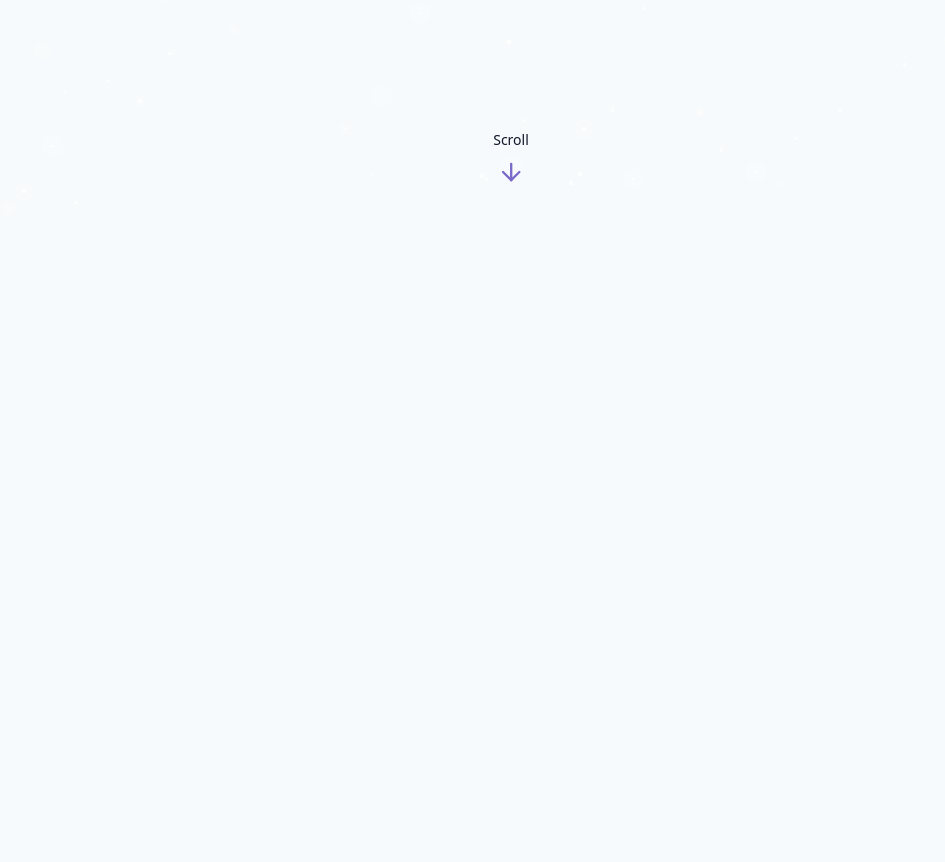
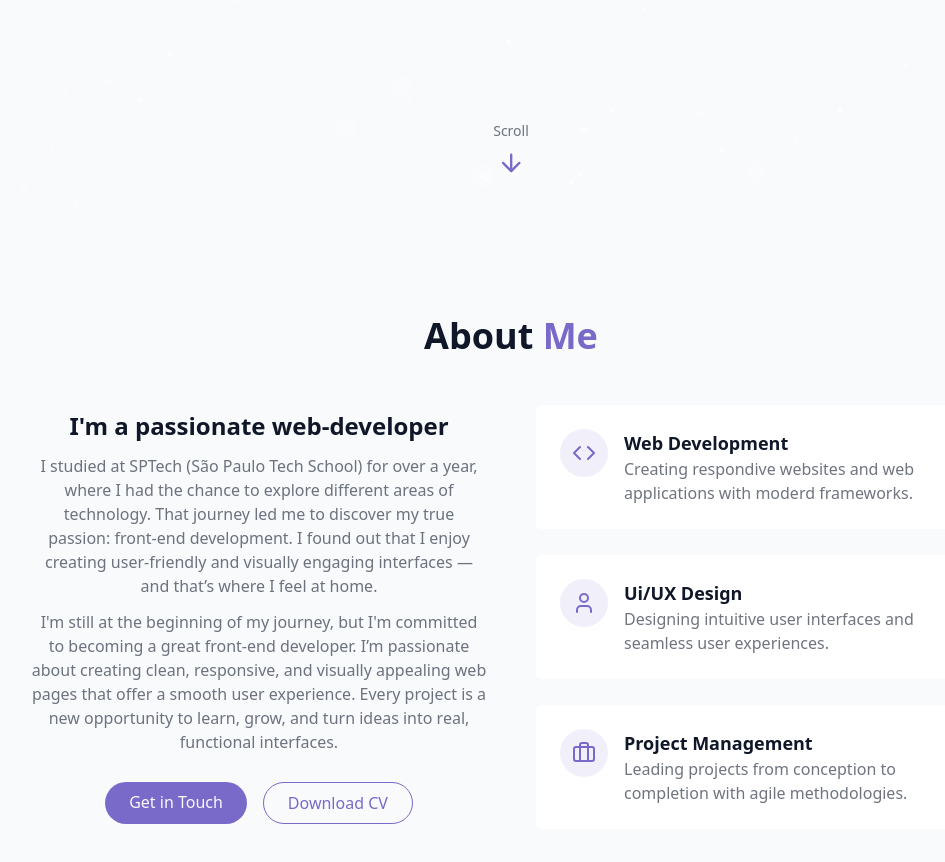
Before and after one commit to ErickHlee/React-Course, a React (Vite) app: page / in a window 1280 px wide. Shown: the part 580-1442 px from the top of the page, without its empty margins (129-1074 px from the left). Before the commit the page ends 800 px from the top, so only its background shows below. Built offline with nearby package versions, Linux system fonts and the light colour scheme.

Commit message:
About Section completo

```diff
--- /dev/null
+++ b/src/components/AboutSection.jsx
@@ -0,0 +1,96 @@
+import { Briefcase, Code, User } from "lucide-react";
+import { cn } from "../lib/utils";
+
+export const AboutSection = () => {
+  return (
+    <section id="about" className="py-24 px-4 relative">
+      <div className="container mx-auto max-w-5xl">
+        <h2 className="text-3xl md:text-4xl font-bold mb-12 text-center">
+          About
+          <span className="text-primary"> Me</span>
+        </h2>
+
+        <div className="grid grid-cols-1 md:grid-cols-2 gap-12 items-center">
+          <div className="space-y-3">
+            <h3 className="text-2xl font-semibold">
+              I'm a passionate web-developer
+            </h3>
+            <p className="text-muted-foreground ">
+              I studied at SPTech (São Paulo Tech School) for over a year, where
+              I had the chance to explore different areas of technology. That
+              journey led me to discover my true passion: front-end development.
+              I found out that I enjoy creating user-friendly and visually
+              engaging interfaces — and that’s where I feel at home.
+            </p>
+            <p className="text-muted-foreground ">
+              I'm still at the beginning of my journey, but I'm committed to
+              becoming a great front-end developer. I’m passionate about
+              creating clean, responsive, and visually appealing web pages that
+              offer a smooth user experience. Every project is a new opportunity
+              to learn, grow, and turn ideas into real, functional interfaces.
+            </p>
+            <div className="flex flex-col sm:flex-row gap-4 pt-4 justify-center">
+              <a href="#contact" className="cosmic-button">
+                Get in Touch
+              </a>
+
+              <a
+                href="#contact"
+                className={cn(
+                  "px-6 py-2 rounded-full border border-primary text-primary hover:bg-primary/10 transition-colors duration-300"
+                )}
+              >
+                Download CV
+              </a>
+            </div>
+          </div>
+
+          <div className="grid grid-cols-1 gap-6">
+            <div className="gradient-border p-6 card-hover">
+              <div className="flex items-start gap-4">
+                <div className="p-3 rounded-full bg-primary/10">
+                  <Code className="h-6 w-6 text-primary" />
+                </div>
+                <div className="text-left">
+                  <h4 className="font-semibold text-lg">Web Development</h4>
+                  <p className="text-muted-foreground">
+                    Creating respondive websites and web applications with
+                    moderd frameworks.
+                  </p>
+                </div>
+              </div>
+            </div>
+            <div className="gradient-border p-6 card-hover">
+              <div className="flex items-start gap-4">
+                <div className="p-3 rounded-full bg-primary/10">
+                  <User className="h-6 w-6 text-primary" />
+                </div>
+                <div className="text-left">
+                  <h4 className="font-semibold text-lg">Ui/UX Design</h4>
+                  <p className="text-muted-foreground">
+                    Designing intuitive user interfaces and seamless user
+                    experiences.
+                  </p>
+                </div>
+              </div>
+            </div>
+            <div className="gradient-border p-6 card-hover">
+              <div className="flex items-start gap-4">
+                <div className="p-3 rounded-full bg-primary/10">
+                  <Briefcase className="h-6 w-6 text-primary" />
+                </div>
+                <div className="text-left">
+                  <h4 className="font-semibold text-lg">Project Management</h4>
+                  <p className="text-muted-foreground">
+                    Leading projects from conception to completion with agile
+                    methodologies.
+                  </p>
+                </div>
+              </div>
+            </div>
+          </div>
+        </div>
+      </div>
+    </section>
+  );
+};
--- a/src/components/HomeSection.jsx
+++ b/src/components/HomeSection.jsx
@@ -22,12 +22,14 @@ export const HomeSection = () => {
 
           <p className="text-lg md:text-xl text-muted-foreground max-2-2xl mx-auto opacity-0 animate-fade-in-delay-3">
             Currently studying at SPTech, majoring in Systems Analysis and
-            Development. This is my first React and Tailwind Project. I want to
-            be a good Front-End developer and develop beautiful web-pages.
+            Development. This is my first React and Tailwind Project.
           </p>
 
           <div className="pt-4 opacity-0 animate-fade-in-delay-4">
-            <a herf="projects" className="cosmic-button cursor-pointer">
+            <a
+              href="https://github.com/ErickHlee"
+              className="cosmic-button cursor-pointer"
+            >
               View My Work
             </a>
           </div>
--- a/src/index.css
+++ b/src/index.css
@@ -71,13 +71,13 @@
 
 @layer base {
     :root {
-        --background: 210 50% 98%;
+        --background: 210 40% 98%;
         --foreground: 222 47% 11%;
 
-        -card: 0 0% 100%;
+        --card: 0 0% 100%;
 
         --primary: 250 47% 60%;
-        --primary-foreground: 210 50% 98%;
+        --primary-foreground: 210 40% 98%;
 
         --border: 214 32% 91%;
     }
@@ -99,7 +99,7 @@
         --background: 222 47% 4%;
         --foreground: 213 31% 91%;
 
-        -card: 222 47% 91%;
+        --card: 222 47% 8%;
 
         --primary: 250 65% 65%;
         --primary-foreground: 213 31% 91%;
@@ -112,19 +112,19 @@
     margin-inline: auto;
     padding-inline: 2rem;
 
-    @media (width: 640px;) {
+    @media (width>= 640px;) {
         max-width: 640px;
     }
-    @media (width: 768px;) {
+    @media (width>= 768px;) {
         max-width: 768px;
     }
-    @media (width: 1024px;) {
+    @media (width>= 1024px;) {
         max-width: 1024px;
     }
-    @media (width: 1280px;) {
+    @media (width>= 1280px;) {
         max-width: 1280px;
     }
-    @media (width: 1480px;) {
+    @media (width>= 1480px;) {
         max-width: 1480px;
     }
 }
@@ -138,6 +138,10 @@ Assim que definir elas, pode usar elas na className como se fosse um style */
     text-shadow: 0 0 10px rgba(167, 139, 250, 0.5);
 }
 
+@utility text-muted-foreground {
+    @apply text-foreground/60;
+}
+
 @utility card-hover {
     /* Exemplo de como codar o css com o tailwind */
     @apply transition-transform duration-300 hover:scale-[1.02] hover:shadow-lg;
@@ -145,7 +149,7 @@ Assim que definir elas, pode usar elas na className como se fosse um style */
 
 @utility gradient-border {
     @apply relative rounded-md;
-    background: linear-gradient (to right, hsl(var(--card)), hsl(var(--card)));
+    background: linear-gradient(to right, hsl(var(--card)), hsl(var(--card)));
     background-clip: padding-box;
     border: 1px solid transparent;
 }
--- a/src/pages/Home.jsx
+++ b/src/pages/Home.jsx
@@ -1,4 +1,5 @@
 import { HomeSection } from "../components/HomeSection";
+import { AboutSection } from "../components/AboutSection";
 import { Navbar } from "../components/Navbar";
 import { ThemeToggle } from "../components/ThemeToggle";
 import { StarBackground } from "@/components/StarBackground";
@@ -15,6 +16,7 @@ export const Home = () => {
       {/* Main Content */}
       <main>
         <HomeSection />
+        <AboutSection />
       </main>
       {/* Footer */}
     </div>
```
